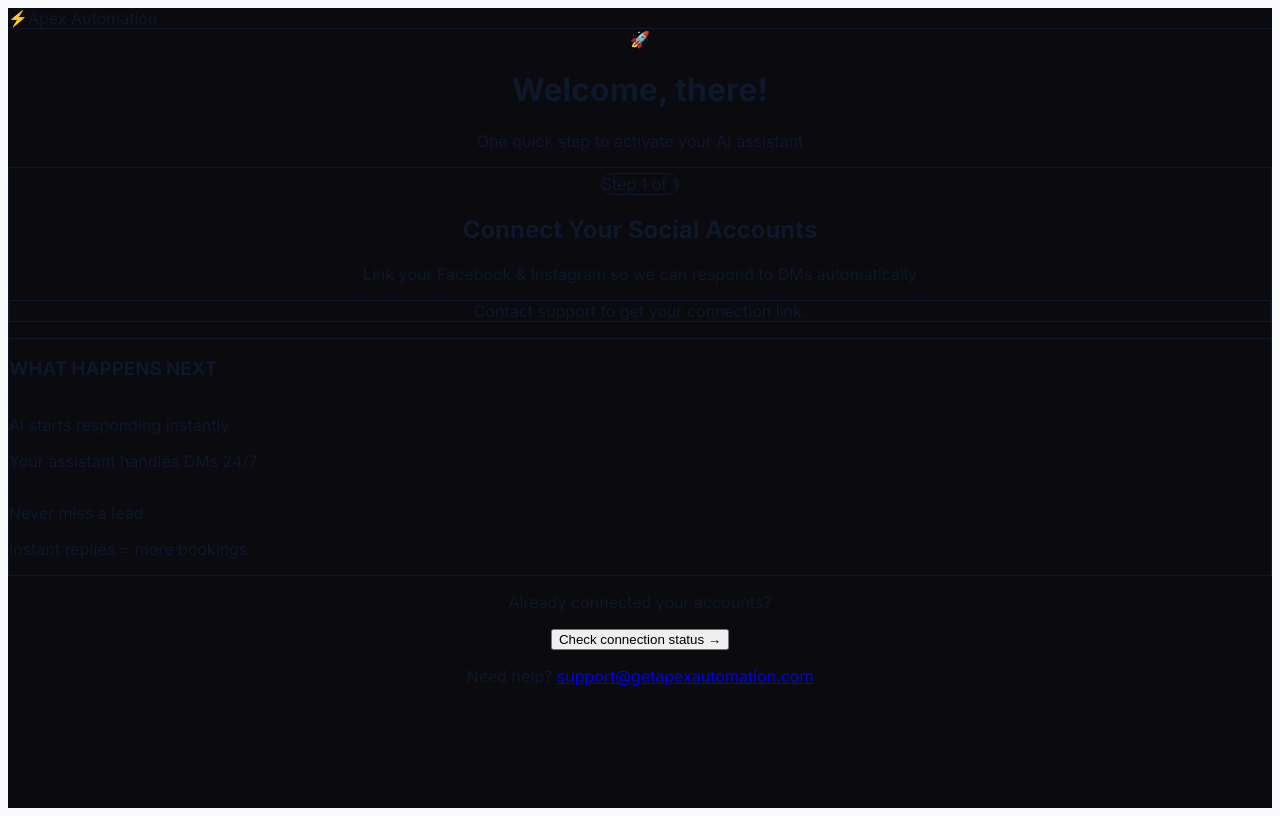
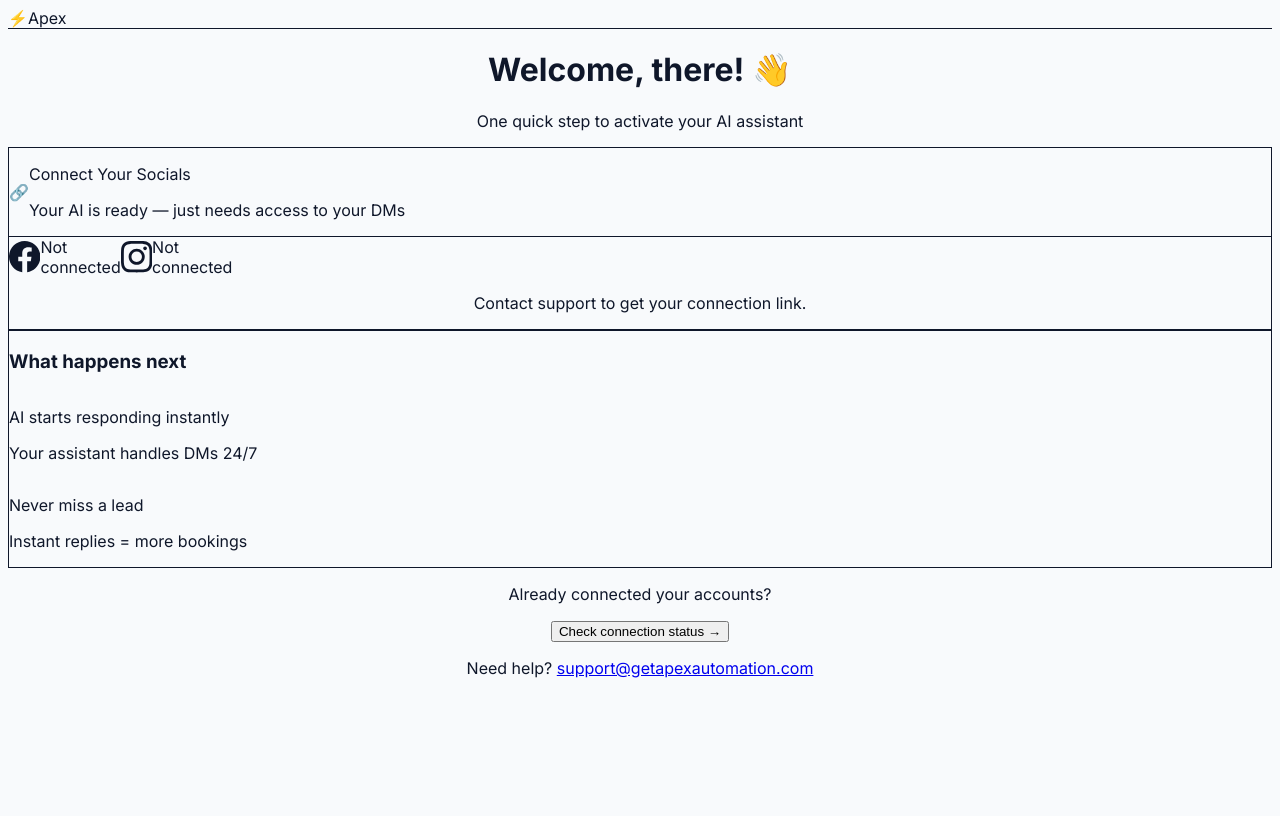
Before and after one commit to shabbenantes/apex-dashboard-v2, a Next.js app: page /dashboard in a window 1280 px wide. Built offline with nearby package versions, Linux system fonts and the light colour scheme; sample sign-in values are in the browser's storage.

Commit message:
Match onboarding screen to dashboard light theme

```diff
--- a/app/dashboard/page.tsx
+++ b/app/dashboard/page.tsx
@@ -27,108 +27,112 @@ function decodeJWT(token: string): any {
   }
 }
 
-// Setup/Onboarding Screen for new users - Dark theme matching website
+// Setup/Onboarding Screen for new users - Matches dashboard light theme
 function SetupScreen({ user, onRefresh }: { user: User; onRefresh: () => void }) {
   const ghlConnectUrl = user.locationId
     ? `https://app.getapexautomation.com/v2/location/${user.locationId}/integration/facebook-instagram`
     : null
 
   return (
-    <div className="min-h-screen bg-[#0a0a0f] relative overflow-hidden">
-      {/* Gradient orbs */}
-      <div className="absolute top-0 left-1/4 w-96 h-96 bg-purple-600/20 rounded-full blur-3xl" />
-      <div className="absolute bottom-0 right-1/4 w-96 h-96 bg-blue-600/20 rounded-full blur-3xl" />
-      <div className="absolute top-1/2 left-1/2 -translate-x-1/2 -translate-y-1/2 w-[600px] h-[600px] bg-violet-600/10 rounded-full blur-3xl" />
-
-      {/* Header */}
-      <header className="relative z-10 border-b border-white/10 backdrop-blur-xl bg-black/20">
-        <div className="max-w-3xl mx-auto px-4 h-16 flex items-center justify-between">
+    <div className="min-h-screen bg-gray-50">
+      {/* Header - Same as main dashboard */}
+      <header className="bg-white border-b border-gray-200 sticky top-0 z-40">
+        <div className="max-w-5xl mx-auto px-4 h-16 flex items-center justify-between">
           <div className="flex items-center gap-3">
-            <div className="w-9 h-9 bg-gradient-to-br from-violet-500 to-purple-600 rounded-xl flex items-center justify-center shadow-lg shadow-purple-500/25">
+            <div className="w-9 h-9 bg-gradient-to-br from-indigo-500 to-purple-600 rounded-xl flex items-center justify-center">
               <span className="text-lg">⚡</span>
             </div>
-            <span className="font-bold text-white">Apex Automation</span>
+            <span className="font-bold text-gray-900">Apex</span>
           </div>
         </div>
       </header>
 
-      <main className="relative z-10 max-w-lg mx-auto px-4 py-16">
+      <main className="max-w-xl mx-auto px-4 py-12">
         {/* Welcome */}
-        <div className="text-center mb-12">
-          <div className="inline-flex items-center justify-center w-20 h-20 bg-gradient-to-br from-violet-500 to-purple-600 rounded-2xl mb-6 shadow-2xl shadow-purple-500/30">
-            <span className="text-4xl">🚀</span>
-          </div>
-          <h1 className="text-3xl md:text-4xl font-bold text-white mb-4">
-            Welcome, {user.businessName?.split(' ')[0] || 'there'}!
+        <div className="text-center mb-8">
+          <h1 className="text-2xl font-bold text-gray-900 mb-2">
+            Welcome, {user.businessName?.split(' ')[0] || 'there'}! 👋
           </h1>
-          <p className="text-lg text-gray-400">
+          <p className="text-gray-500">
             One quick step to activate your AI assistant
           </p>
         </div>
 
-        {/* Main Card - Glassmorphism */}
-        <div className="backdrop-blur-xl bg-white/5 rounded-3xl border border-white/10 p-8 shadow-2xl">
-          {/* Connect Section */}
-          <div className="text-center">
-            <div className="inline-flex items-center gap-2 px-4 py-2 rounded-full bg-violet-500/20 border border-violet-500/30 text-violet-300 text-sm font-medium mb-6">
-              <span className="w-2 h-2 bg-violet-400 rounded-full animate-pulse" />
-              Step 1 of 1
+        {/* Setup Card - Matches dashboard card style */}
+        <div className="bg-white rounded-2xl border border-gray-200 overflow-hidden">
+          {/* Status Banner */}
+          <div className="bg-gradient-to-r from-amber-50 to-orange-50 border-b border-amber-200 px-6 py-4">
+            <div className="flex items-center gap-3">
+              <div className="w-10 h-10 bg-amber-500 rounded-xl flex items-center justify-center">
+                <span className="text-xl">🔗</span>
+              </div>
+              <div>
+                <p className="font-semibold text-gray-900">Connect Your Socials</p>
+                <p className="text-sm text-gray-600">Your AI is ready — just needs access to your DMs</p>
+              </div>
             </div>
+          </div>
 
-            <h2 className="text-xl font-semibold text-white mb-3">
-              Connect Your Social Accounts
-            </h2>
-            <p className="text-gray-400 mb-8">
-              Link your Facebook & Instagram so we can respond to DMs automatically
-            </p>
+          {/* Connection Section */}
+          <div className="p-6">
+            <div className="flex items-center gap-4 mb-6">
+              <div className="flex items-center gap-2 px-4 py-2 rounded-xl bg-gray-100 text-gray-500">
+                <svg className="w-5 h-5" fill="currentColor" viewBox="0 0 24 24">
+                  <path d="M24 12.073c0-6.627-5.373-12-12-12s-12 5.373-12 12c0 5.99 4.388 10.954 10.125 11.854v-8.385H7.078v-3.47h3.047V9.43c0-3.007 1.792-4.669 4.533-4.669 1.312 0 2.686.235 2.686.235v2.953H15.83c-1.491 0-1.956.925-1.956 1.874v2.25h3.328l-.532 3.47h-2.796v8.385C19.612 23.027 24 18.062 24 12.073z"/>
+                </svg>
+                <span className="text-sm font-medium">Not connected</span>
+              </div>
+              <div className="flex items-center gap-2 px-4 py-2 rounded-xl bg-gray-100 text-gray-500">
+                <svg className="w-5 h-5" fill="currentColor" viewBox="0 0 24 24">
+                  <path d="M12 2.163c3.204 0 3.584.012 4.85.07 3.252.148 4.771 1.691 4.919 4.919.058 1.265.069 1.645.069 4.849 0 3.205-.012 3.584-.069 4.849-.149 3.225-1.664 4.771-4.919 4.919-1.266.058-1.644.07-4.85.07-3.204 0-3.584-.012-4.849-.07-3.26-.149-4.771-1.699-4.919-4.92-.058-1.265-.07-1.644-.07-4.849 0-3.204.013-3.583.07-4.849.149-3.227 1.664-4.771 4.919-4.919 1.266-.057 1.645-.069 4.849-.069zm0-2.163c-3.259 0-3.667.014-4.947.072-4.358.2-6.78 2.618-6.98 6.98-.059 1.281-.073 1.689-.073 4.948 0 3.259.014 3.668.072 4.948.2 4.358 2.618 6.78 6.98 6.98 1.281.058 1.689.072 4.948.072 3.259 0 3.668-.014 4.948-.072 4.354-.2 6.782-2.618 6.979-6.98.059-1.28.073-1.689.073-4.948 0-3.259-.014-3.667-.072-4.947-.196-4.354-2.617-6.78-6.979-6.98-1.281-.059-1.69-.073-4.949-.073zm0 5.838c-3.403 0-6.162 2.759-6.162 6.162s2.759 6.163 6.162 6.163 6.162-2.759 6.162-6.163c0-3.403-2.759-6.162-6.162-6.162zm0 10.162c-2.209 0-4-1.79-4-4 0-2.209 1.791-4 4-4s4 1.791 4 4c0 2.21-1.791 4-4 4zm6.406-11.845c-.796 0-1.441.645-1.441 1.44s.645 1.44 1.441 1.44c.795 0 1.439-.645 1.439-1.44s-.644-1.44-1.439-1.44z"/>
+                </svg>
+                <span className="text-sm font-medium">Not connected</span>
+              </div>
+            </div>
 
             {ghlConnectUrl ? (
               <a
                 href={ghlConnectUrl}
                 target="_blank"
                 rel="noopener noreferrer"
-                className="inline-flex items-center justify-center gap-3 w-full px-6 py-4 bg-gradient-to-r from-violet-600 to-purple-600 text-white font-semibold rounded-2xl hover:from-violet-500 hover:to-purple-500 transition-all duration-300 shadow-xl shadow-purple-500/25 hover:shadow-2xl hover:shadow-purple-500/40 hover:-translate-y-0.5 group"
+                className="flex items-center justify-center gap-2 w-full px-5 py-3 bg-gradient-to-r from-indigo-600 to-purple-600 text-white font-semibold rounded-xl hover:from-indigo-700 hover:to-purple-700 transition-all shadow-lg shadow-indigo-500/25 hover:shadow-xl hover:shadow-indigo-500/30"
               >
-                <svg className="w-6 h-6" fill="currentColor" viewBox="0 0 24 24">
+                <svg className="w-5 h-5" fill="currentColor" viewBox="0 0 24 24">
                   <path d="M24 12.073c0-6.627-5.373-12-12-12s-12 5.373-12 12c0 5.99 4.388 10.954 10.125 11.854v-8.385H7.078v-3.47h3.047V9.43c0-3.007 1.792-4.669 4.533-4.669 1.312 0 2.686.235 2.686.235v2.953H15.83c-1.491 0-1.956.925-1.956 1.874v2.25h3.328l-.532 3.47h-2.796v8.385C19.612 23.027 24 18.062 24 12.073z"/>
                 </svg>
                 Connect Facebook & Instagram
-                <svg className="w-5 h-5 transition-transform group-hover:translate-x-1" fill="none" stroke="currentColor" viewBox="0 0 24 24">
-                  <path strokeLinecap="round" strokeLinejoin="round" strokeWidth={2} d="M13 7l5 5m0 0l-5 5m5-5H6" />
-                </svg>
               </a>
             ) : (
-              <p className="text-amber-400 bg-amber-500/10 border border-amber-500/20 px-4 py-3 rounded-xl">
+              <p className="text-sm text-amber-600 bg-amber-50 px-4 py-3 rounded-xl text-center">
                 Contact support to get your connection link.
               </p>
             )}
           </div>
+        </div>
 
-          {/* Divider */}
-          <div className="my-8 border-t border-white/10" />
-
-          {/* What happens next */}
+        {/* What happens next */}
+        <div className="bg-white rounded-2xl border border-gray-200 p-6 mt-4">
+          <h3 className="font-semibold text-gray-900 mb-4">What happens next</h3>
           <div className="space-y-4">
-            <h3 className="text-sm font-medium text-gray-400 uppercase tracking-wider">What happens next</h3>
-            <div className="flex items-start gap-4">
-              <div className="w-8 h-8 rounded-lg bg-emerald-500/20 flex items-center justify-center flex-shrink-0">
-                <svg className="w-4 h-4 text-emerald-400" fill="none" stroke="currentColor" viewBox="0 0 24 24">
+            <div className="flex items-start gap-3">
+              <div className="w-8 h-8 rounded-lg bg-emerald-100 flex items-center justify-center flex-shrink-0">
+                <svg className="w-4 h-4 text-emerald-600" fill="none" stroke="currentColor" viewBox="0 0 24 24">
                   <path strokeLinecap="round" strokeLinejoin="round" strokeWidth={2} d="M5 13l4 4L19 7" />
                 </svg>
               </div>
               <div>
-                <p className="text-white font-medium">AI starts responding instantly</p>
+                <p className="font-medium text-gray-900">AI starts responding instantly</p>
                 <p className="text-sm text-gray-500">Your assistant handles DMs 24/7</p>
               </div>
             </div>
-            <div className="flex items-start gap-4">
-              <div className="w-8 h-8 rounded-lg bg-blue-500/20 flex items-center justify-center flex-shrink-0">
-                <svg className="w-4 h-4 text-blue-400" fill="none" stroke="currentColor" viewBox="0 0 24 24">
+            <div className="flex items-start gap-3">
+              <div className="w-8 h-8 rounded-lg bg-blue-100 flex items-center justify-center flex-shrink-0">
+                <svg className="w-4 h-4 text-blue-600" fill="none" stroke="currentColor" viewBox="0 0 24 24">
                   <path strokeLinecap="round" strokeLinejoin="round" strokeWidth={2} d="M8 12h.01M12 12h.01M16 12h.01M21 12c0 4.418-4.03 8-9 8a9.863 9.863 0 01-4.255-.949L3 20l1.395-3.72C3.512 15.042 3 13.574 3 12c0-4.418 4.03-8 9-8s9 3.582 9 8z" />
                 </svg>
               </div>
               <div>
-                <p className="text-white font-medium">Never miss a lead</p>
+                <p className="font-medium text-gray-900">Never miss a lead</p>
                 <p className="text-sm text-gray-500">Instant replies = more bookings</p>
               </div>
             </div>
@@ -136,21 +140,21 @@ function SetupScreen({ user, onRefresh }: { user: User; onRefresh: () => void })
         </div>
 
         {/* Already connected? */}
-        <div className="mt-8 text-center">
-          <p className="text-sm text-gray-500 mb-3">Already connected your accounts?</p>
+        <div className="mt-6 text-center">
+          <p className="text-sm text-gray-500 mb-2">Already connected your accounts?</p>
           <button
             onClick={onRefresh}
-            className="text-violet-400 font-medium text-sm hover:text-violet-300 transition-colors"
+            className="text-indigo-600 font-medium text-sm hover:text-indigo-700"
           >
             Check connection status →
           </button>
         </div>
 
         {/* Help */}
-        <div className="mt-12 text-center">
-          <p className="text-sm text-gray-600">
+        <div className="mt-8 text-center">
+          <p className="text-sm text-gray-400">
             Need help?{' '}
-            <a href="mailto:support@getapexautomation.com" className="text-violet-400 hover:text-violet-300 transition-colors">
+            <a href="mailto:support@getapexautomation.com" className="text-indigo-600 hover:text-indigo-700">
               support@getapexautomation.com
             </a>
           </p>
```
